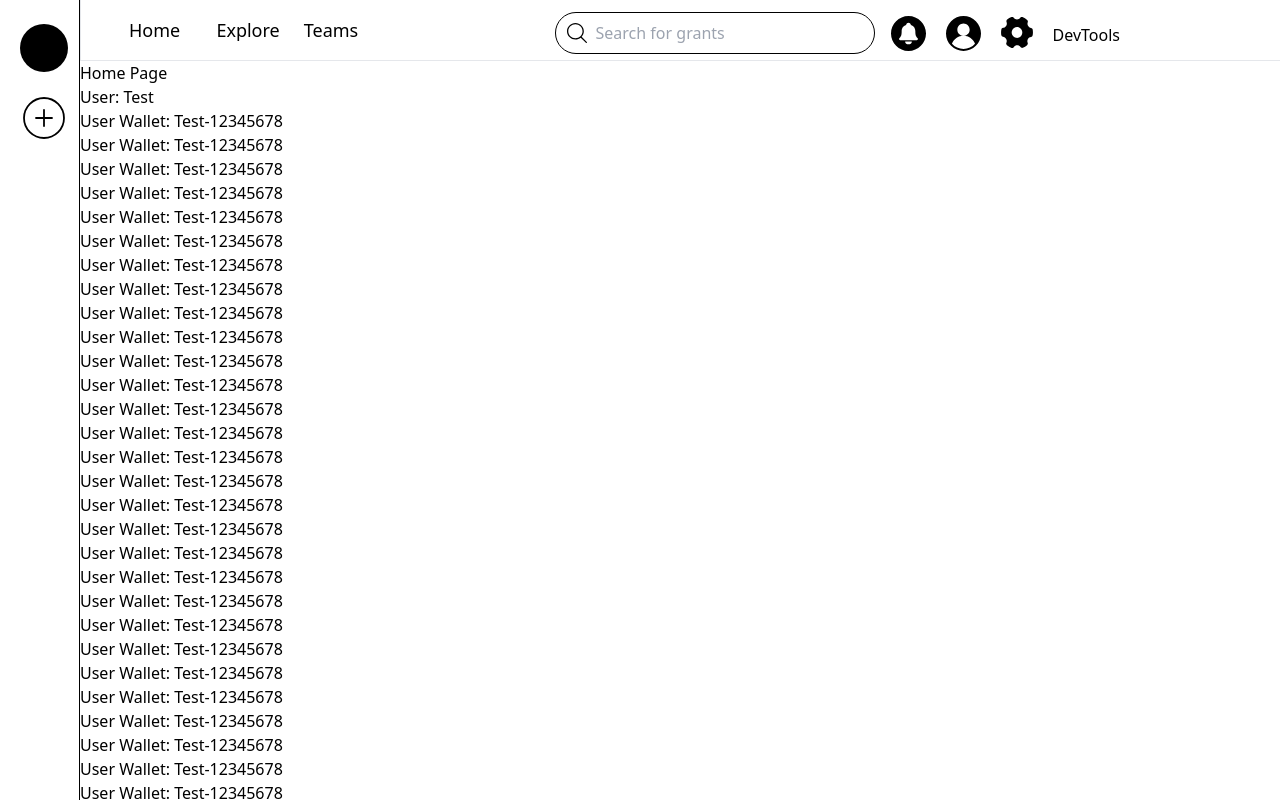
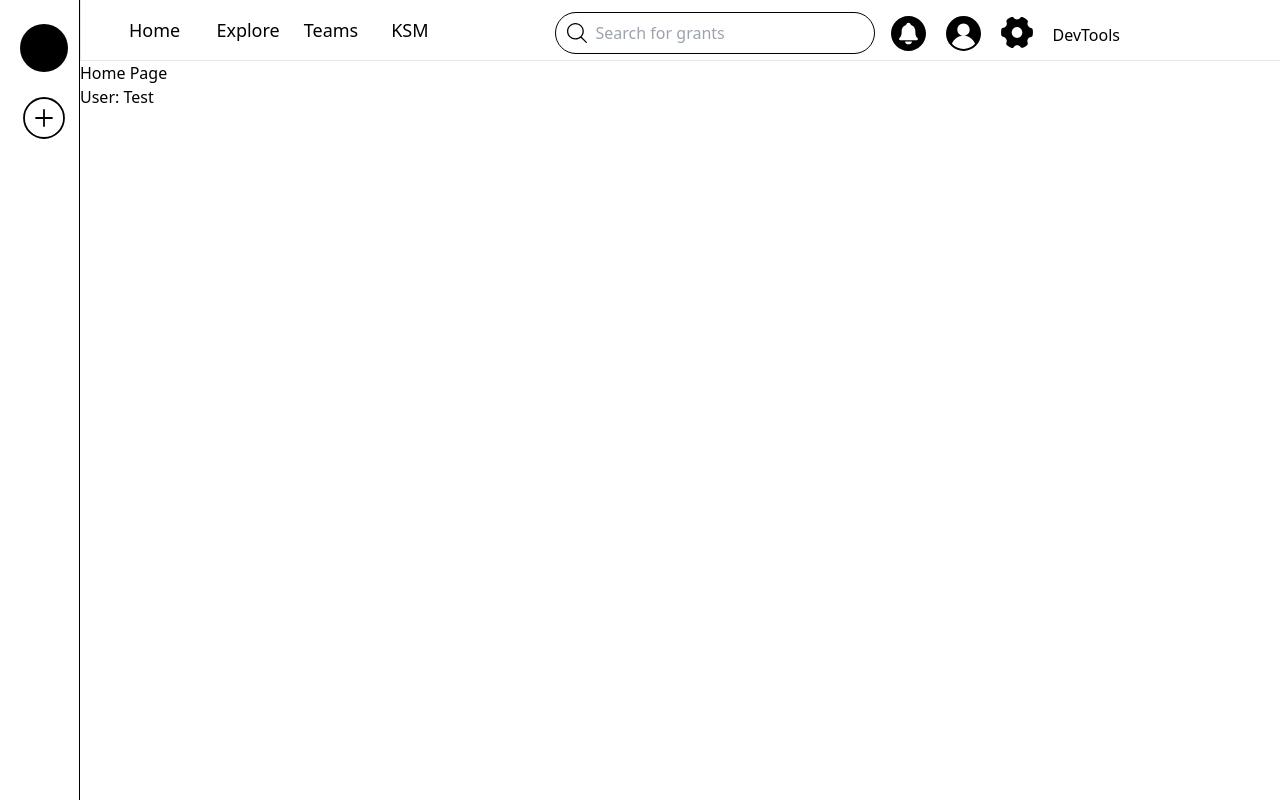
Before and after one commit to ivo0nikolaev/ordum-test-frontend, a React (Create React App) app: page / in a window 1280 px wide. Both pictures are taken after a click on the button "Log in (test)". Built offline with nearby package versions, Linux system fonts and the light colour scheme.

Commit message:
KSM indexer base ui added

```diff
--- a/src/App.tsx
+++ b/src/App.tsx
@@ -15,6 +15,7 @@ import SignUpWallet from "./pages/SignUp/signUpWallet";
 import CreateTeamPrifile from "./pages/CreateTeamProfile";
 import TeamProfile from "./pages/TeamProfile";
 import AddTeamMembers from "./pages/AddTeammembers";
+import KusamaIndexing from "./pages/KusamaIndexing";
 
 function App() {
   const { user } = useSelector((state: RootState) => state.user);
@@ -39,6 +40,7 @@ function App() {
                 <Route path="/profile" element={<TeamProfile />} />
                 <Route path="/profile/teamprofile" element={<TeamProfile />} />
                 <Route path="/settings" element={<Settings />} />
+                <Route path="/ksmindexing" element={<KusamaIndexing />} />
               </Routes>
             </div>
             </div>
--- a/src/components/ui/header/index.tsx
+++ b/src/components/ui/header/index.tsx
@@ -25,7 +25,7 @@ function Header() {
             className="ml-2 md:ml-12 flex items-center md:text-lg"
             id="navbarSupportedContentY"
           >
-            <ul className="navbar-nav grid grid-cols-3 gap-2 md:gap-6">
+            <ul className="navbar-nav grid grid-cols-4 gap-2 md:gap-6">
               <li className="nav-item">
                 <Link to="/">
                   <a
@@ -59,6 +59,18 @@ function Header() {
                     data-mdb-ripple-color="light"
                   >
                     Teams
+                  </a>
+                </Link>
+              </li>
+              <li className="nav-item">
+                <Link to="/ksmindexing">
+                  <a
+                    className="-ml-0.5 md:-ml-0 nav-link block hover:text-gray-700 hover:underline transition duration-150 ease-in-out"
+                    href="#!"
+                    data-mdb-ripple="true"
+                    data-mdb-ripple-color="light"
+                  >
+                    KSM
                   </a>
                 </Link>
               </li>
--- a/src/pages/HomePage/index.tsx
+++ b/src/pages/HomePage/index.tsx
@@ -9,81 +9,13 @@ const HomePage = () => {
   return (
     <div className="flex flex-col">
       <h1>Home Page</h1>
-      {
-        user.isLogged ?
+      {user.isLogged ? (
         <div>
-        <p>User: {user?.name}</p>
-      <p>User Wallet: {user?.wallet}</p>
-      <p>User Wallet: {user?.wallet}</p>
-      <p>User Wallet: {user?.wallet}</p>
-      <p>User Wallet: {user?.wallet}</p>
-      <p>User Wallet: {user?.wallet}</p>
-      <p>User Wallet: {user?.wallet}</p>
-      <p>User Wallet: {user?.wallet}</p>
-      <p>User Wallet: {user?.wallet}</p>
-      <p>User Wallet: {user?.wallet}</p>
-      <p>User Wallet: {user?.wallet}</p>
-      <p>User Wallet: {user?.wallet}</p>
-      <p>User Wallet: {user?.wallet}</p>
-      <p>User Wallet: {user?.wallet}</p>
-      <p>User Wallet: {user?.wallet}</p>
-      <p>User Wallet: {user?.wallet}</p>
-      <p>User Wallet: {user?.wallet}</p>
-      <p>User Wallet: {user?.wallet}</p>
-      <p>User Wallet: {user?.wallet}</p> <p>User Wallet: {user?.wallet}</p>
-      <p>User Wallet: {user?.wallet}</p>
-      <p>User Wallet: {user?.wallet}</p>
-      <p>User Wallet: {user?.wallet}</p>
-      <p>User Wallet: {user?.wallet}</p>
-      <p>User Wallet: {user?.wallet}</p>
-      <p>User Wallet: {user?.wallet}</p>
-      <p>User Wallet: {user?.wallet}</p>
-      <p>User Wallet: {user?.wallet}</p>
-      <p>User Wallet: {user?.wallet}</p>
-      <p>User Wallet: {user?.wallet}</p>
-      <p>User Wallet: {user?.wallet}</p>
-      <p>User Wallet: {user?.wallet}</p>
-      <p>User Wallet: {user?.wallet}</p>
-      <p>User Wallet: {user?.wallet}</p>
-      <p>User Wallet: {user?.wallet}</p>
-      <p>User Wallet: {user?.wallet}</p> <p>User Wallet: {user?.wallet}</p>
-      <p>User Wallet: {user?.wallet}</p>
-      <p>User Wallet: {user?.wallet}</p>
-      <p>User Wallet: {user?.wallet}</p>
-      <p>User Wallet: {user?.wallet}</p>
-      <p>User Wallet: {user?.wallet}</p>
-      <p>User Wallet: {user?.wallet}</p>
-      <p>User Wallet: {user?.wallet}</p>
-      <p>User Wallet: {user?.wallet}</p>
-      <p>User Wallet: {user?.wallet}</p>
-      <p>User Wallet: {user?.wallet}</p>
-      <p>User Wallet: {user?.wallet}</p>
-      <p>User Wallet: {user?.wallet}</p>
-      <p>User Wallet: {user?.wallet}</p>
-      <p>User Wallet: {user?.wallet}</p>
-      <p>User Wallet: {user?.wallet}</p>
-      <p>User Wallet: {user?.wallet}</p> <p>User Wallet: {user?.wallet}</p>
-      <p>User Wallet: {user?.wallet}</p>
-      <p>User Wallet: {user?.wallet}</p>
-      <p>User Wallet: {user?.wallet}</p>
-      <p>User Wallet: {user?.wallet}</p>
-      <p>User Wallet: {user?.wallet}</p>
-      <p>User Wallet: {user?.wallet}</p>
-      <p>User Wallet: {user?.wallet}</p>
-      <p>User Wallet: {user?.wallet}</p>
-      <p>User Wallet: {user?.wallet}</p>
-      <p>User Wallet: {user?.wallet}</p>
-      <p>User Wallet: {user?.wallet}</p>
-      <p>User Wallet: {user?.wallet}</p>
-      <p>User Wallet: {user?.wallet}</p>
-      <p>User Wallet: {user?.wallet}</p>
-      <p>User Wallet: {user?.wallet}</p>
-      <p>User Wallet: {user?.wallet}</p>
-
-      </div> :
-      <p>User not logged</p>
-      }
-
+          <p>User: {user?.name}</p>
+        </div>
+      ) : (
+        <p>User not logged</p>
+      )}
     </div>
   );
 };
--- /dev/null
+++ b/src/pages/KusamaIndexing/index.tsx
@@ -0,0 +1,42 @@
+const KusamaIndexing = () => {
+  return (
+    <div className="mt-2 ml-2 flex flex-col">
+
+      <h1 className="text-3xl"> Kusama treasury indexer</h1>
+
+      <input
+        type="text"
+        placeholder="Find a contract"
+        className="
+             w-80
+             mt-8 block w-full px-3 py-2 bg-white border border-slate-300 rounded-md text-sm shadow-sm placeholder-slate-400
+      focus:outline-none focus:border-sky-500
+               "
+      />
+
+        <div className="mt-8">
+            <label className="text-xl">Proposal Info</label>
+            <div className="mt-2 ml-2 mb-4">
+            <p>Account:</p>
+            <p>Date Created:</p>
+            <p>Description:</p>
+            </div>
+
+            <label className="mt-5 text-xl">Status</label>
+            <div className="mt-2 ml-2 mb-4">
+            <p> Add status state here</p>
+            </div>
+
+            <label className="mt-5 text-xl">Refered Track</label>
+            <div className="mt-2 ml-2">
+            <p> Amount: </p>
+            <p> Decision period:</p>
+            <p> Confirmation period: </p>
+            </div>
+        </div>
+
+    </div>
+  );
+};
+
+export default KusamaIndexing;
```
